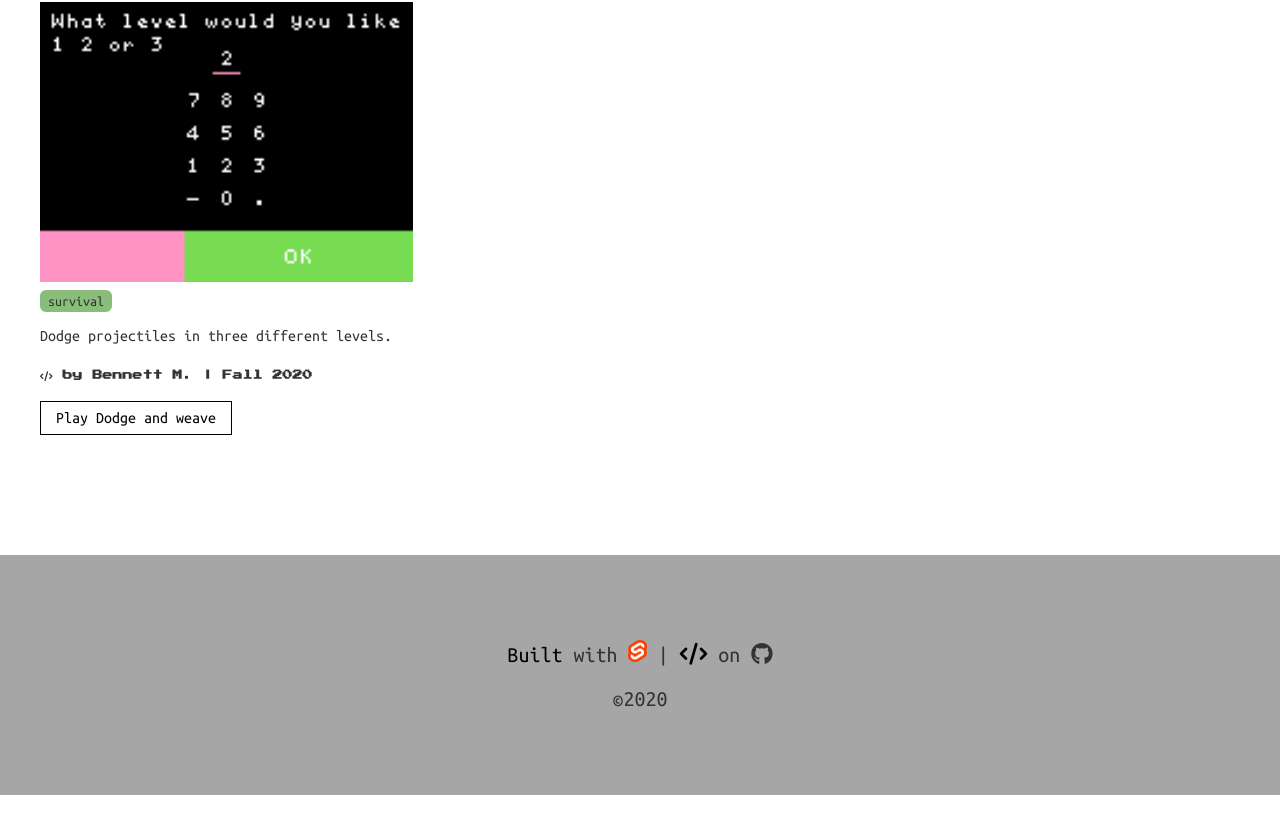
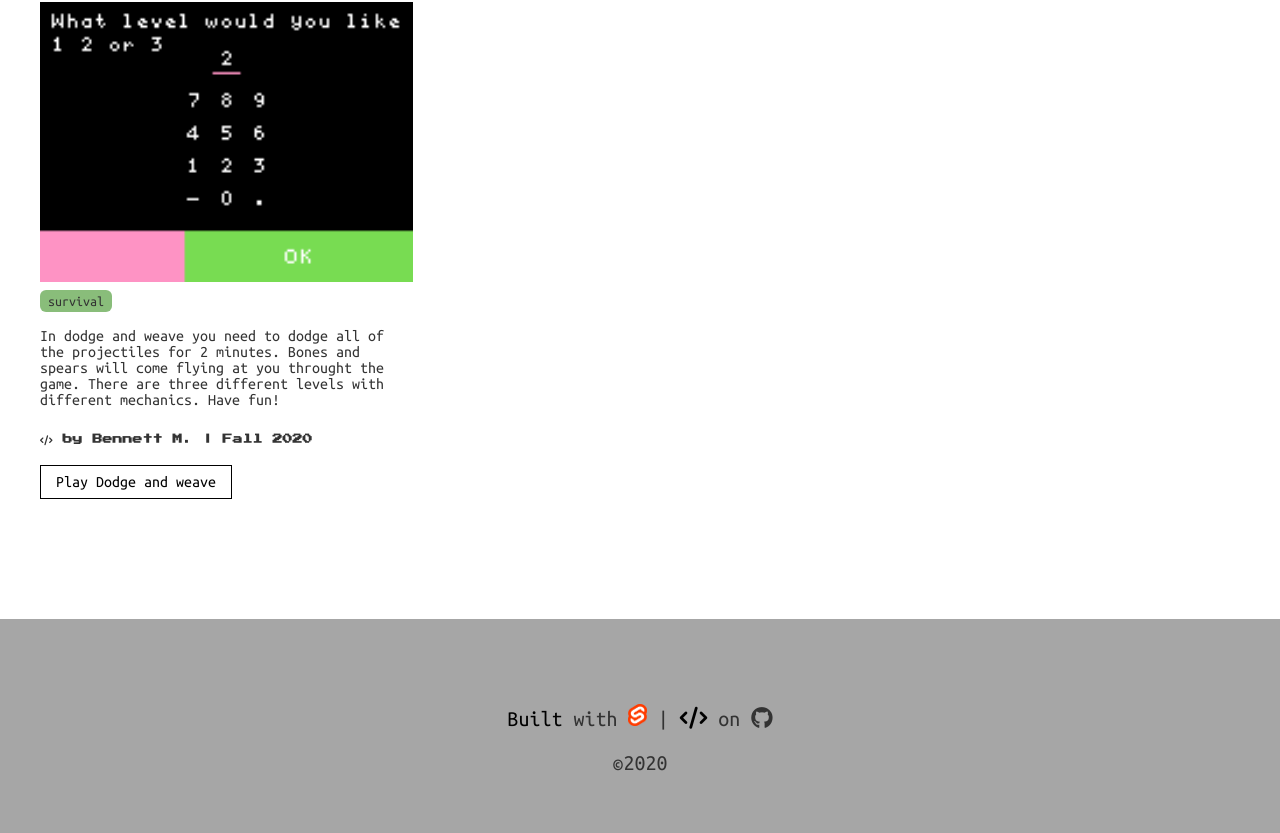
Before and after one commit to robertjdominguez/altamont-arcade, a Svelte app: page / in a window 1280 px wide. Shown: the part 1810-2643 px from the top of the page. Before the commit the page ends 2605 px from the top, so only its background shows below. Built offline with nearby package versions, Linux system fonts and the light colour scheme.

Commit message:
Update gameList.js

```diff
--- a/src/gameList.js
+++ b/src/gameList.js
@@ -33,7 +33,7 @@ export const games = [
     {
       title: `Dodge and weave`,
       author: `Bennett M.`,
-      description: `Dodge projectiles in three different levels.`,
+      description: `In dodge and weave you need to dodge all of the projectiles for 2 minutes. Bones and spears will come flying at you throught the game. There are three different levels with different mechanics. Have fun!`,
       link: `https://makecode.com/_fhzW78HARi86`,
       image: `images/index.gif`,
       protagonist: `Heart`,
```
